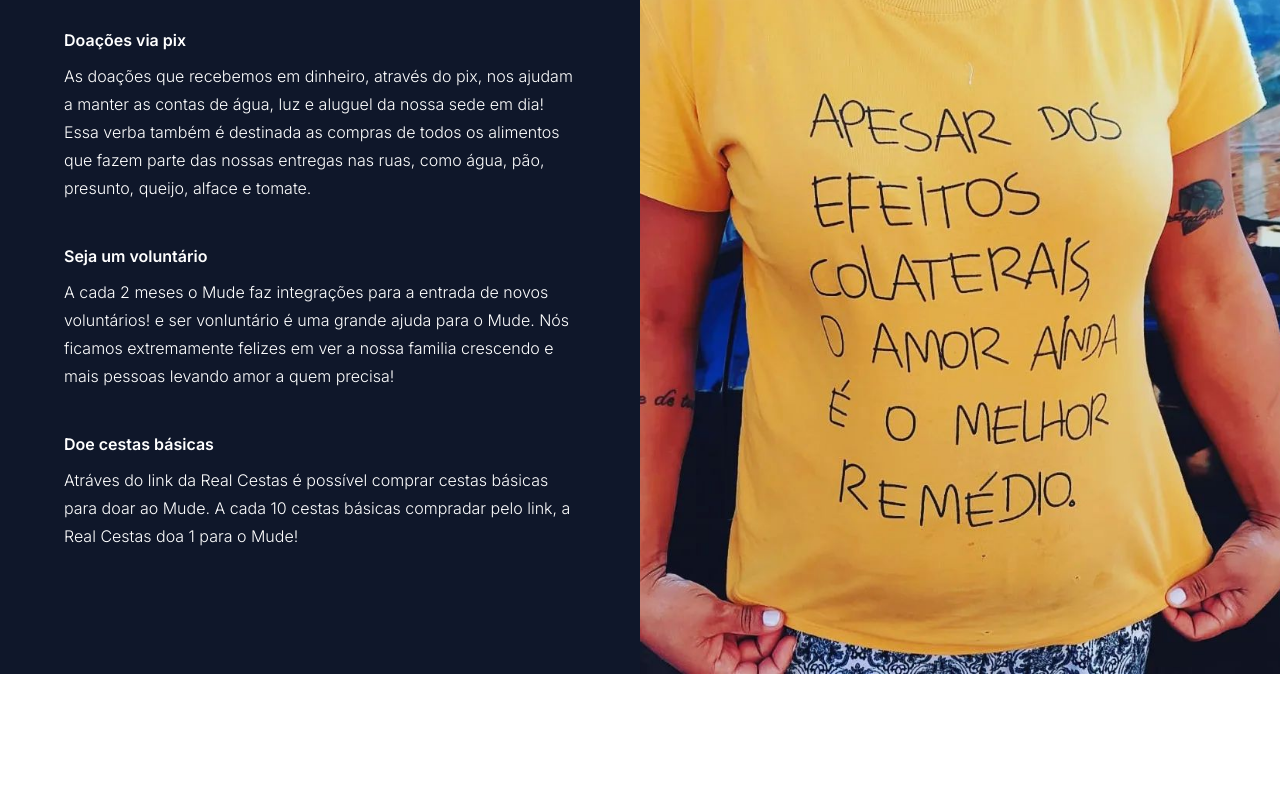
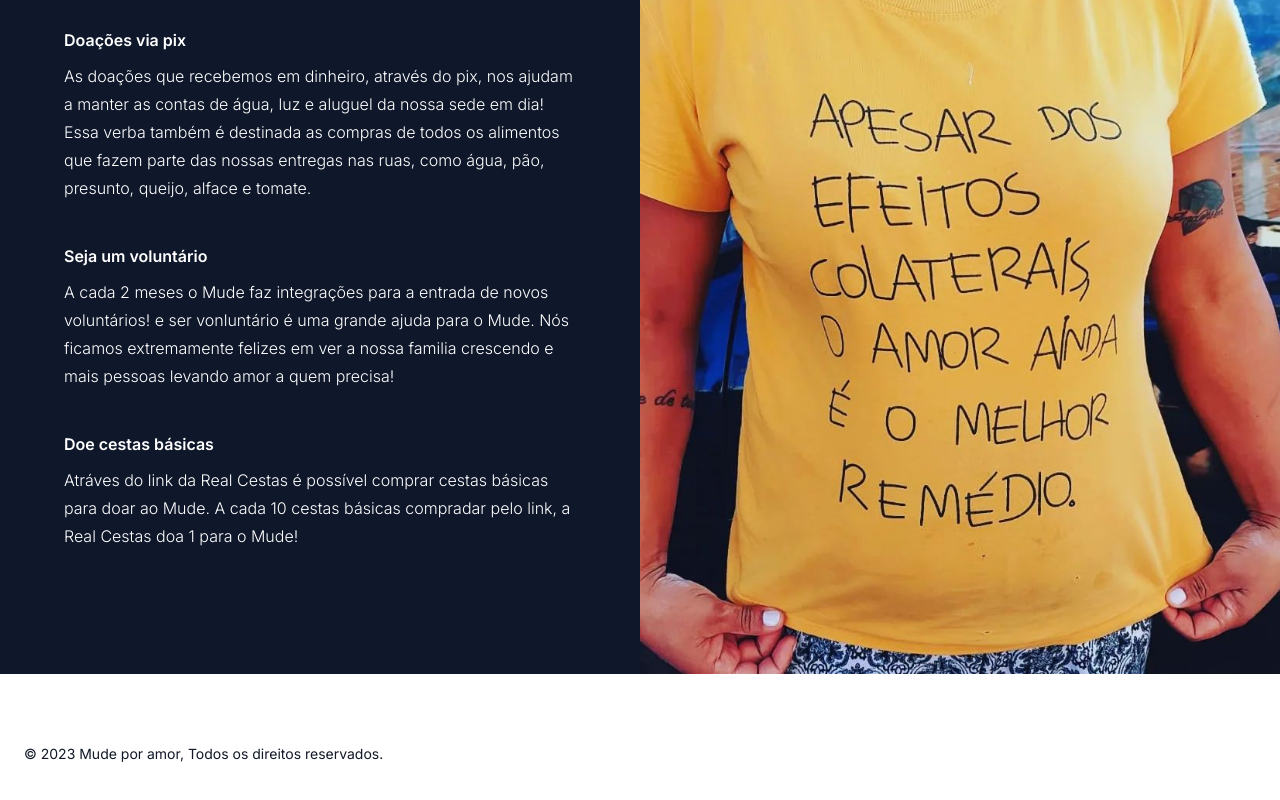
Before and after one commit to opatricpires/mude-por-amor-website, a Next.js app: page / in a window 1280 px wide. Shown: the part 1726-2526 px from the top of the page. Before the commit the page ends 2400 px from the top, so only its background shows below. Built offline with nearby package versions, Linux system fonts and the light colour scheme.

Commit message:
feat: initial footer

```diff
--- a/src/app/page.tsx
+++ b/src/app/page.tsx
@@ -1,3 +1,4 @@
+import Footer from "@/components/Footer";
 import Hero from "@/components/Hero";
 import HowToHelp from "@/components/HowToHelp";
 import Mission from "@/components/Mission";
@@ -8,6 +9,7 @@ export default function Home() {
       <Hero />
       <Mission />
       <HowToHelp />
+      <Footer />
     </>
   );
 }
--- /dev/null
+++ b/src/components/Footer.tsx
@@ -0,0 +1,14 @@
+import React from "react";
+
+const Footer = () => {
+  return (
+    <footer className="h-40 p-6 flex flex-col justify-center">
+      <p className="text-sm text-gray-900">
+        © 2023 Mude por amor, Todos os direitos reservados.
+      </p>
+      <div></div>
+    </footer>
+  );
+};
+
+export default Footer;
```
